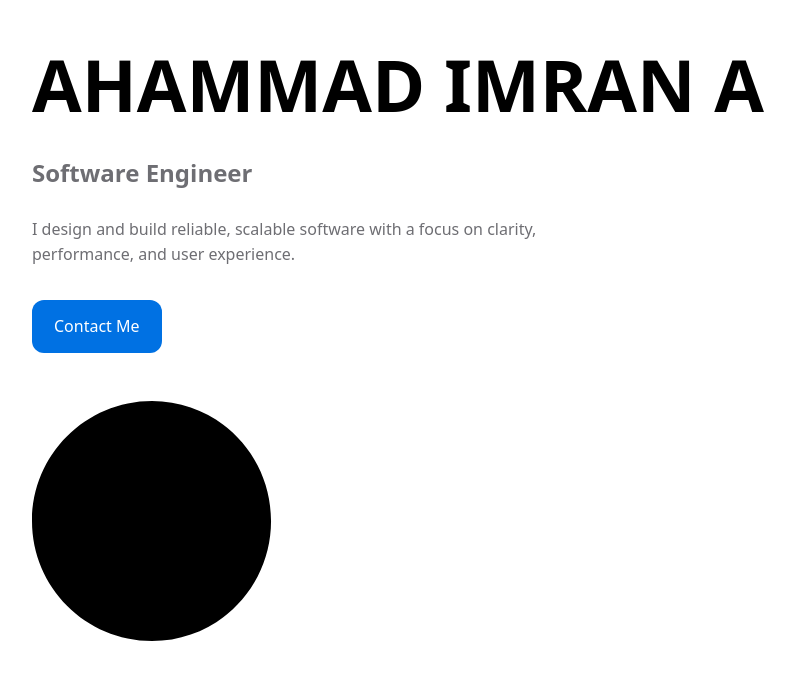
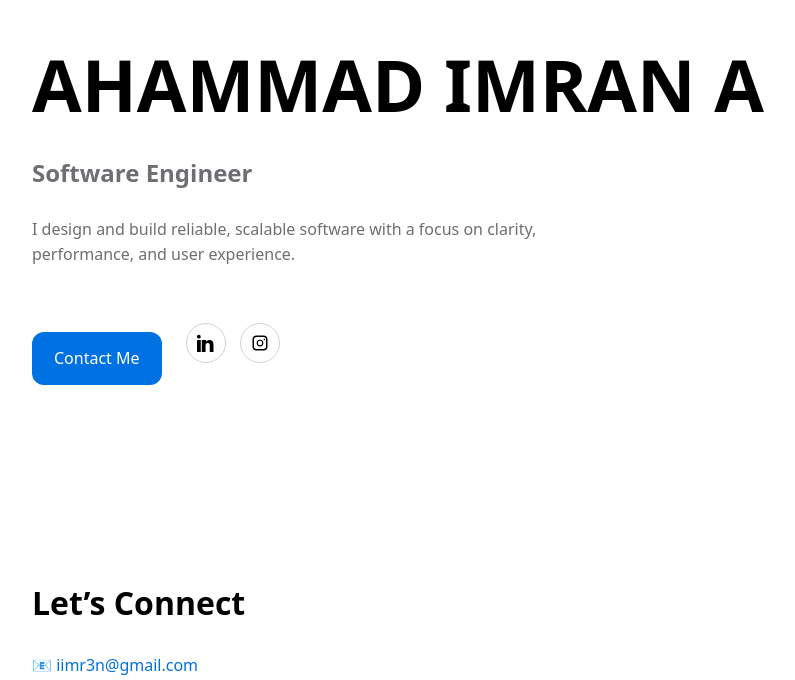
Before and after one commit to iimr4n/portfolio-js, a Next.js app: page / in a window 1280 px wide. Shown: the part 113-793 px from the top of the page, without its empty margins (32-827 px from the left). Built offline with nearby package versions, Linux system fonts and the light colour scheme.

Commit message:
Update globals.css

```diff
--- a/app/globals.css
+++ b/app/globals.css
@@ -220,3 +220,43 @@
 html {
   scroll-behavior: smooth;
 }
+/* =========================
+   HERO SOCIAL ICONS
+========================= */
+
+.hero-actions {
+  display: flex;
+  align-items: center;
+  gap: 24px;
+  margin-top: 32px;
+}
+
+.social-icons {
+  display: flex;
+  gap: 14px;
+}
+
+.social-icons a {
+  width: 40px;
+  height: 40px;
+  border: 1px solid var(--border);
+  border-radius: 50%;
+  display: flex;
+  align-items: center;
+  justify-content: center;
+  color: var(--text);
+  transition: all 0.25s ease;
+}
+
+.social-icons a:hover {
+  background: var(--accent);
+  border-color: var(--accent);
+  color: #ffffff;
+  transform: translateY(-2px);
+}
+
+.social-icons svg {
+  width: 18px;
+  height: 18px;
+  fill: currentColor;
+}
```
